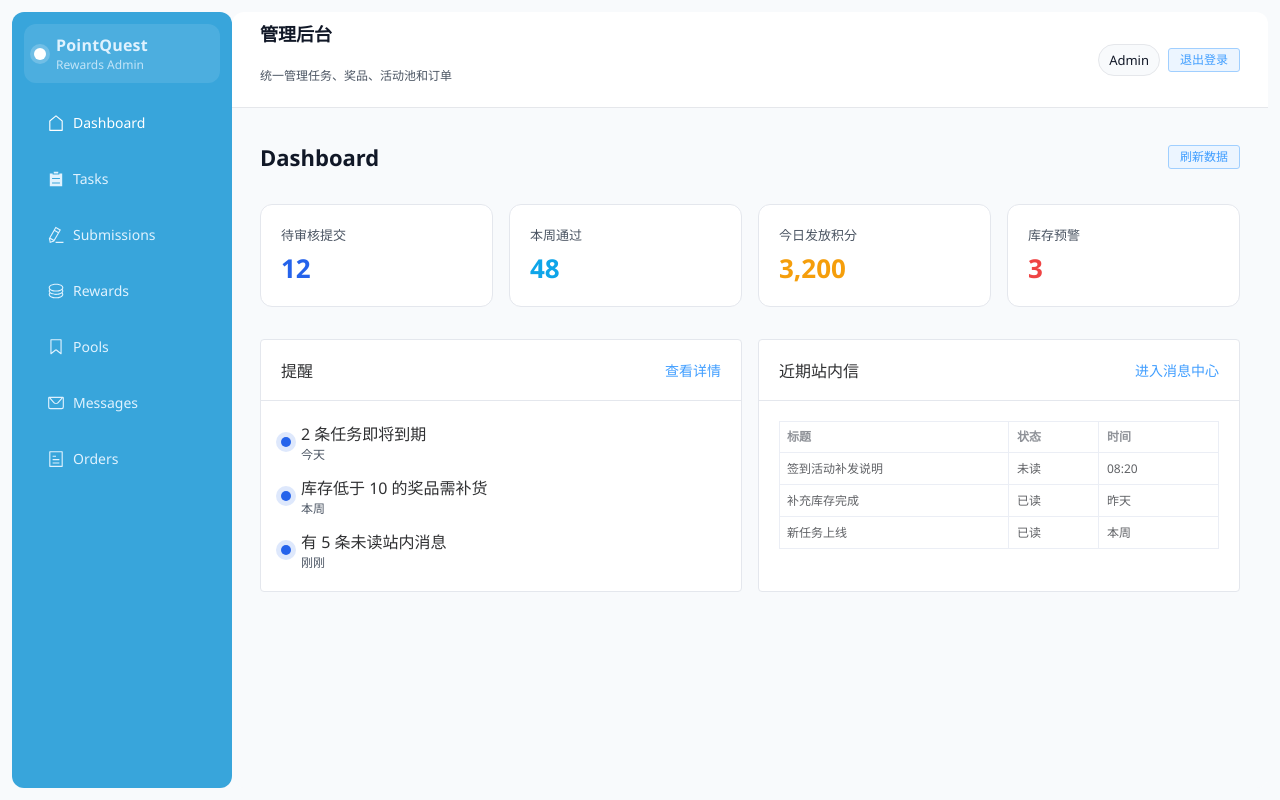
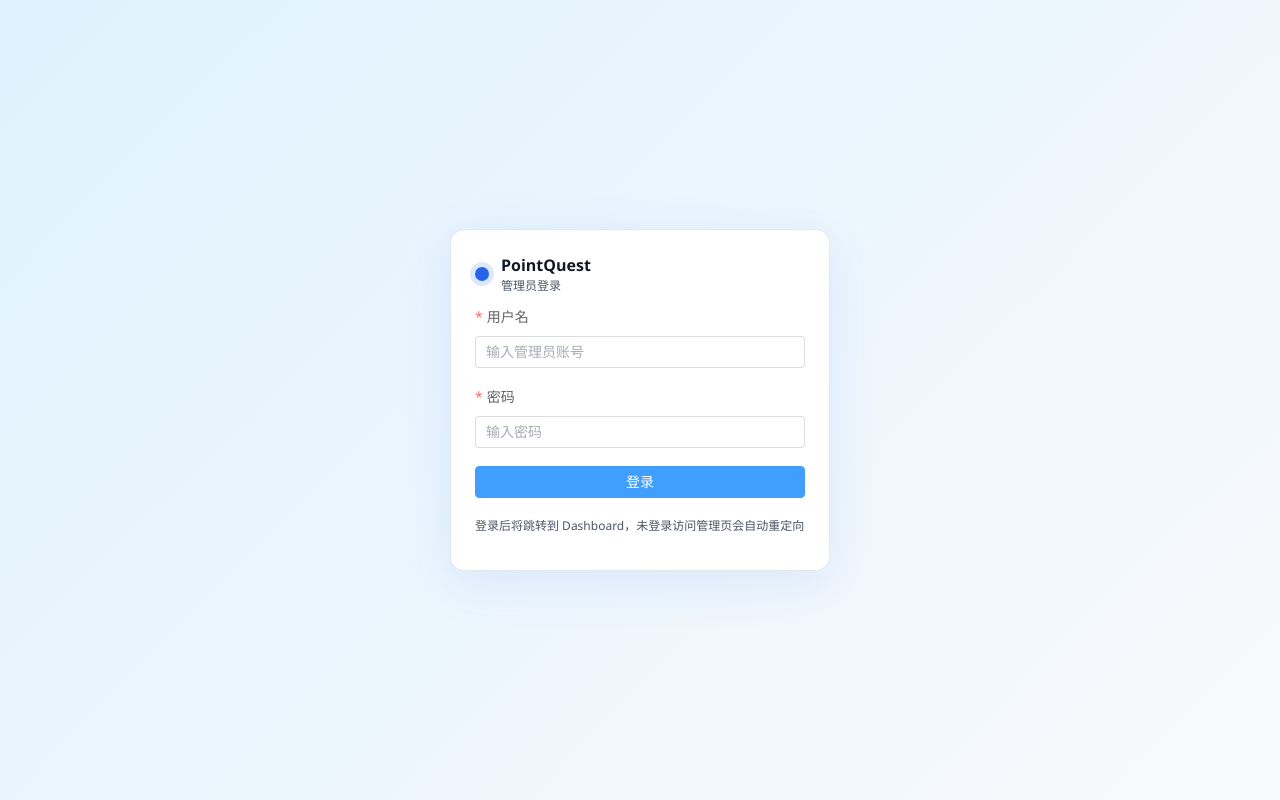
Before and after one commit to twilight0702/point-quest-admin, a Vue app: page /admin/login in a window 1280 px wide. Before the commit this address led to /admin. Built offline with nearby package versions, Linux system fonts and the light colour scheme; no server answers; the HTML template or start-up script is replaced by a standard one.

Commit message:
feat: 登录

```diff
--- a/src/api/http.ts
+++ b/src/api/http.ts
@@ -7,6 +7,7 @@ import type {
 } from 'axios'
 import { ElMessage } from 'element-plus'
 import type { ApiResponse } from './types'
+import { clearToken, getValidToken } from '../utils/authToken'
 
 export class ApiError extends Error {
   code?: number
@@ -23,12 +24,19 @@ export class ApiError extends Error {
 const SUCCESS_CODES = new Set([0, 200])
 
 const http: AxiosInstance = axios.create({
-  baseURL: import.meta.env.VITE_API_BASE_URL ?? '/api',
+  baseURL: import.meta.env.VITE_API_BASE_URL ?? '',
   timeout: 15000,
   withCredentials: true,
 })
 
 http.interceptors.request.use((config: InternalAxiosRequestConfig) => {
+  const token = getValidToken()
+  if (token) {
+    config.headers = {
+      ...config.headers,
+      Authorization: `Bearer ${token}`,
+    }
+  }
   return config
 })
 
@@ -48,7 +56,6 @@ function normalizeResponse<T>(response: AxiosResponse<ApiResponse<T>>): T {
     throw new ApiError(message, { code: payload.code, status: response.status })
   }
 
-  // Fallback for non-standard responses
   return (response.data as unknown as T) ?? ({} as T)
 }
 
@@ -63,7 +70,11 @@ function handleHttpError(error: AxiosError<ApiResponse<unknown>>): never {
         ? '没有权限执行该操作'
         : status === 422
           ? '请求参数有误'
-          : '网络异常，请稍后再试')
+          : '网络异常，请稍后重试')
+
+  if (status === 401) {
+    clearToken()
+  }
 
   ElMessage.error(message)
   throw new ApiError(message, { code: payload?.code, status })
--- a/src/api/modules/auth.ts
+++ b/src/api/modules/auth.ts
@@ -6,18 +6,16 @@ export interface LoginPayload {
   password: string
 }
 
+export interface AuthResponse {
+  token: string
+  user?: AdminProfile
+}
+
 export function login(payload: LoginPayload) {
-  return request<AdminProfile>({
-    url: '/api/auth/login',
+  return request<AuthResponse>({
+    url: '/api/auth/admin/login',
     method: 'POST',
     data: payload,
-  })
-}
-
-export function fetchProfile() {
-  return request<AdminProfile>({
-    url: '/api/auth/me',
-    method: 'GET',
   })
 }
 
--- a/src/router/index.ts
+++ b/src/router/index.ts
@@ -58,15 +58,10 @@ const router = createRouter({
   ],
 })
 
-const BYPASS_AUTH = true // 临时绕过登录，方便查看页面；后续接回 /api/auth/me 校验
+router.beforeEach(async (to, from, next) => {
+  const authStore = useAdminAuthStore()
+  await authStore.ensureSession()
 
-router.beforeEach(async (to, from, next) => {
-  if (BYPASS_AUTH) {
-    if (to.path === '/admin/login') return next('/admin')
-    return next()
-  }
-
-  const authStore = useAdminAuthStore()
   if (to.meta.public) {
     if (to.path === '/admin/login' && authStore.isAuthenticated) {
       return next('/admin')
@@ -75,9 +70,10 @@ router.beforeEach(async (to, from, next) => {
   }
 
   if (to.path.startsWith('/admin')) {
-    const waitProfile = Promise.race([authStore.ensureProfile(), new Promise((resolve) => setTimeout(resolve, 2500))])
-    await waitProfile
-    if (!authStore.isAuthenticated || authStore.me?.role !== 'ADMIN') {
+    if (!authStore.isAuthenticated) {
+      return next({ path: '/admin/login', query: { redirect: to.fullPath } })
+    }
+    if (authStore.me && authStore.me.role !== 'ADMIN') {
       return next({ path: '/admin/login', query: { redirect: to.fullPath } })
     }
   }
--- a/src/stores/adminAuth.ts
+++ b/src/stores/adminAuth.ts
@@ -1,34 +1,58 @@
 import { defineStore } from 'pinia'
 import { ElMessage } from 'element-plus'
-import { fetchProfile, login as loginApi, logout as logoutApi } from '../api/modules/auth'
+import { login as loginApi, logout as logoutApi } from '../api/modules/auth'
 import type { AdminProfile } from '../api/types'
 import type { LoginPayload } from '../api/modules/auth'
+import {
+  clearToken,
+  clearUser,
+  getValidToken,
+  isTokenExpired,
+  persistToken,
+  persistUser,
+  readUser,
+} from '../utils/authToken'
 
 export const useAdminAuthStore = defineStore('adminAuth', {
   state: () => ({
-    me: null as AdminProfile | null,
+    me: readUser<AdminProfile>() as AdminProfile | null,
+    token: getValidToken() as string | null,
     loading: false,
     checking: false,
   }),
   getters: {
-    isAuthenticated: (state) => !!state.me,
+    isAuthenticated: (state) => !!state.token,
   },
   actions: {
-    async ensureProfile() {
-      if (this.me || this.checking) return
+    async ensureSession() {
+      if (this.checking) return
       this.checking = true
-      try {
-        this.me = await fetchProfile()
-      } catch (error) {
-        this.me = null
-      } finally {
+
+      const storedToken = getValidToken()
+      if (!storedToken || isTokenExpired(storedToken)) {
+        this.clearSession()
         this.checking = false
+        return
       }
+
+      this.token = storedToken
+      const cachedUser = readUser<AdminProfile>()
+      if (cachedUser) {
+        this.me = cachedUser
+      }
+
+      this.checking = false
     },
     async login(payload: LoginPayload) {
       this.loading = true
       try {
-        this.me = await loginApi(payload)
+        const auth = await loginApi(payload)
+        if (auth.token) {
+          this.setToken(auth.token)
+        }
+        if (auth.user) {
+          this.setUser(auth.user)
+        }
         ElMessage.success('登录成功')
       } finally {
         this.loading = false
@@ -38,8 +62,22 @@ export const useAdminAuthStore = defineStore('adminAuth', {
       try {
         await logoutApi()
       } finally {
-        this.me = null
+        this.clearSession()
       }
+    },
+    setToken(token: string) {
+      this.token = token
+      persistToken(token)
+    },
+    setUser(user: AdminProfile) {
+      this.me = user
+      persistUser(user)
+    },
+    clearSession() {
+      this.me = null
+      this.token = null
+      clearToken()
+      clearUser()
     },
   },
 })
--- /dev/null
+++ b/src/utils/authToken.ts
@@ -0,0 +1,69 @@
+export interface JwtPayload {
+  exp?: number
+  [key: string]: unknown
+}
+
+const TOKEN_KEY = 'pointquest_admin_jwt'
+const USER_KEY = 'pointquest_admin_user'
+
+export function persistToken(token: string) {
+  localStorage.setItem(TOKEN_KEY, token)
+}
+
+export function readToken(): string | null {
+  return localStorage.getItem(TOKEN_KEY)
+}
+
+export function clearToken() {
+  localStorage.removeItem(TOKEN_KEY)
+}
+
+export function persistUser<T extends Record<string, unknown>>(user: T) {
+  localStorage.setItem(USER_KEY, JSON.stringify(user))
+}
+
+export function readUser<T>(): T | null {
+  const raw = localStorage.getItem(USER_KEY)
+  if (!raw) return null
+  try {
+    return JSON.parse(raw) as T
+  } catch (error) {
+    console.warn('Failed to parse cached user', error)
+    return null
+  }
+}
+
+export function clearUser() {
+  localStorage.removeItem(USER_KEY)
+}
+
+export function decodeJwt(token: string): JwtPayload | null {
+  const [, payload] = token.split('.')
+  if (!payload) return null
+  try {
+    const padded = payload.padEnd(payload.length + ((4 - (payload.length % 4)) % 4), '=')
+    const base64 = padded.replace(/-/g, '+').replace(/_/g, '/')
+    const json = atob(base64)
+    return JSON.parse(json) as JwtPayload
+  } catch (error) {
+    console.warn('Failed to decode JWT payload', error)
+    return null
+  }
+}
+
+export function isTokenExpired(token: string): boolean {
+  const payload = decodeJwt(token)
+  if (!payload?.exp) return false
+  const now = Date.now() / 1000
+  return payload.exp <= now
+}
+
+export function getValidToken(): string | null {
+  const token = readToken()
+  if (!token) return null
+  if (isTokenExpired(token)) {
+    clearToken()
+    return null
+  }
+  return token
+}
--- a/vite.config.ts
+++ b/vite.config.ts
@@ -8,6 +8,12 @@ import vueDevTools from 'vite-plugin-vue-devtools'
 export default defineConfig({
   server: {
     port: 3001,
+    proxy: {
+      '/api': {
+        target: 'http://localhost:8080',
+        changeOrigin: true,
+      },
+    },
   },
   plugins: [
     vue(),
```
